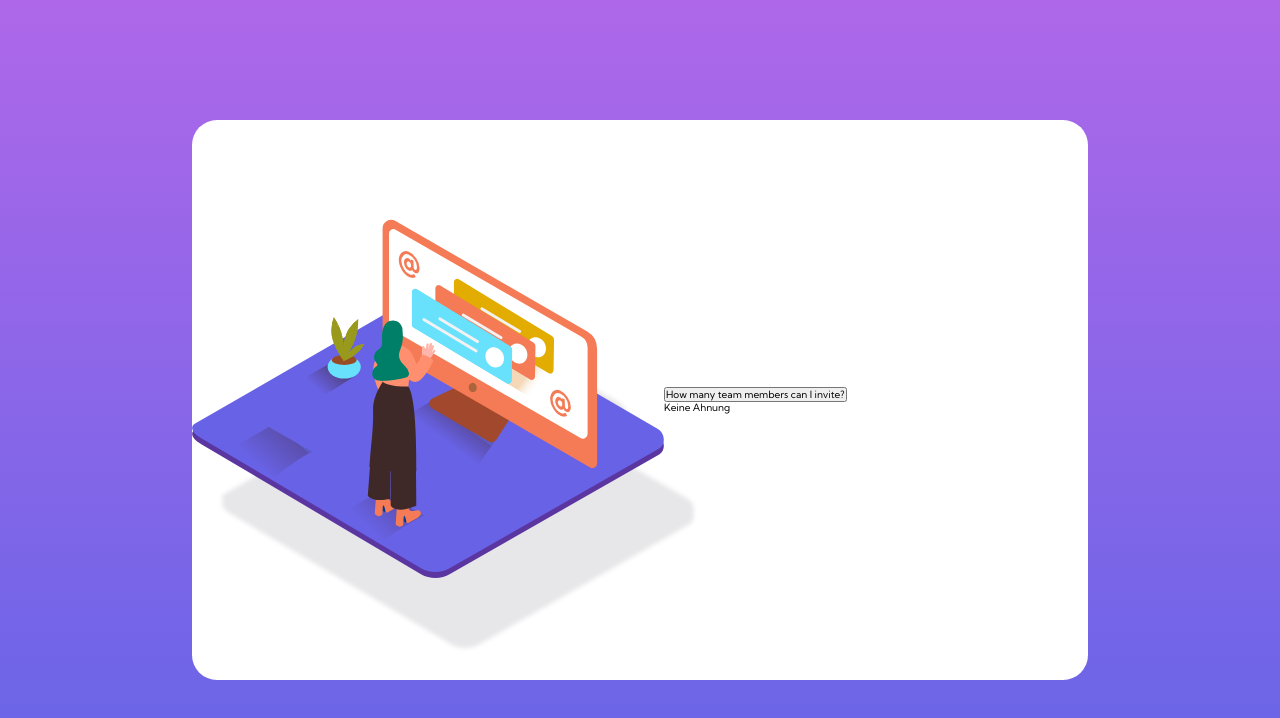
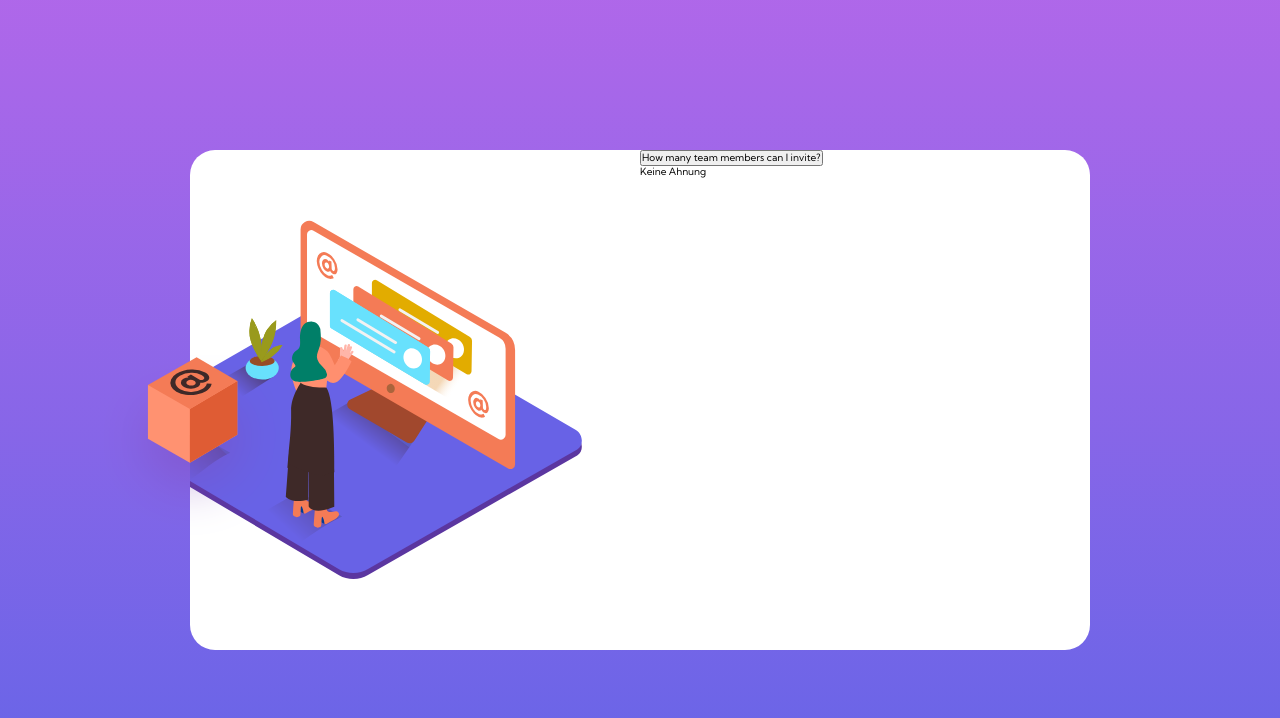
Before and after one commit to Schorleftw/FAQ-accordion-card, a plain HTML site: page index.html in a window 1280 px wide. Drawn offline with Linux system fonts and the light colour scheme.

Commit message:
image section done

```diff
--- a/css/styles.css
+++ b/css/styles.css
@@ -32,25 +32,60 @@ html {
 }
 
 html, body {
-    height: 100vh;
     /* Dont change width to 100vw when the default auto is better */
     font-family: var(--font);
     background-image: linear-gradient(var(--background-soft-violet), var(--background-soft-blue));
 }
 
-.card {
-    position: absolute;
-    top: 50%;
-    left: 50%;
-    transform: translate(-50%, -50%);
+.wrapper {
+    height: 100vh;
     display: flex;
+    justify-content: center;
     align-items: center;
-    background: white;
-    width: 70%;
-    height: 70%;
-    border-radius: 25px;
 }
 
-img {
+.card {
+    display: flex;
+    background: white;
+    border-radius: 25px;
+    width: 900px;
+    height: 500px;
+    justify-content: center;
+    align-items: center;
+}
+
+.card > * {
+    width: 50%;
+    height: 100%;
+}
+
+.picture {
+    position: relative;
+}
+
+.oof1 {
+    position: relative;
+    overflow: hidden;
+    height: 100%;
+}
+
+.woman {
+    position: relative;
+    right: 80px;
+    top: 70px;
+}
+
+.box {
+    position: absolute;
+    top: 41%;
+    left: -20.7%;
+}
+
+/* .card .picture .box {
+    position: relative;
+    bottom: 150px;
+    right: 90px;
+} */
+/* img {
     filter: drop-shadow(30px 70px 2px var(--divider-light-grayish-blue));
-}
+} */
--- a/index.html
+++ b/index.html
@@ -13,9 +13,16 @@
   <!-- Feel free to remove these styles or customise in your own stylesheet 👍 -->
 </head>
 <body>
+  <div class="wrapper">
     <div class="card">
       <div class="picture">
-      <img src="./images/illustration-woman-online-desktop.svg" alt="woman looking at a Desktop">
+        <div class="oof1">
+          <img class="woman" src="./images/illustration-woman-online-desktop.svg" alt="woman looking at a Desktop">
+        </div>
+        <div class="oof2">
+          <img class="box" src="./images/illustration-box-desktop.svg" alt="box">
+        </div>
+        <!-- <img class="box" src="./images/illustration-box-desktop.svg" alt="box"> -->
       </div>
 
       <div class="faq">
@@ -26,6 +33,7 @@
         </div>
         <div class="faq-1-content">
           <p>Keine Ahnung</p>
+        </div>
       </div>
     </div>
   </div>
```
Lines whose indentation alone changed are shown as unchanged.
